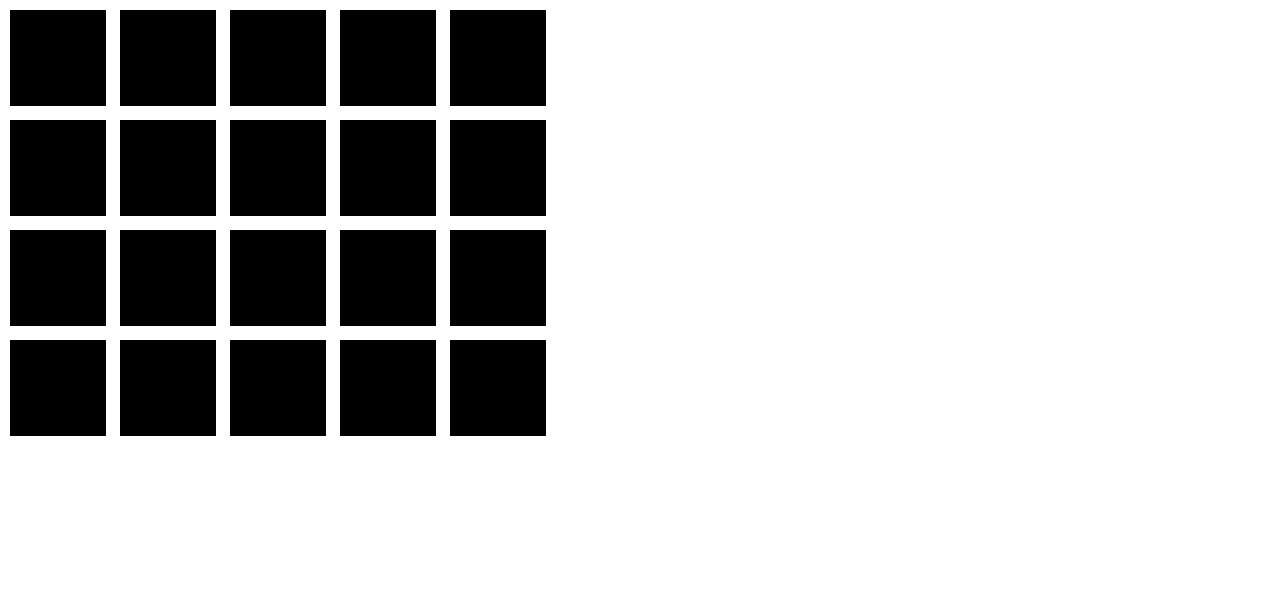
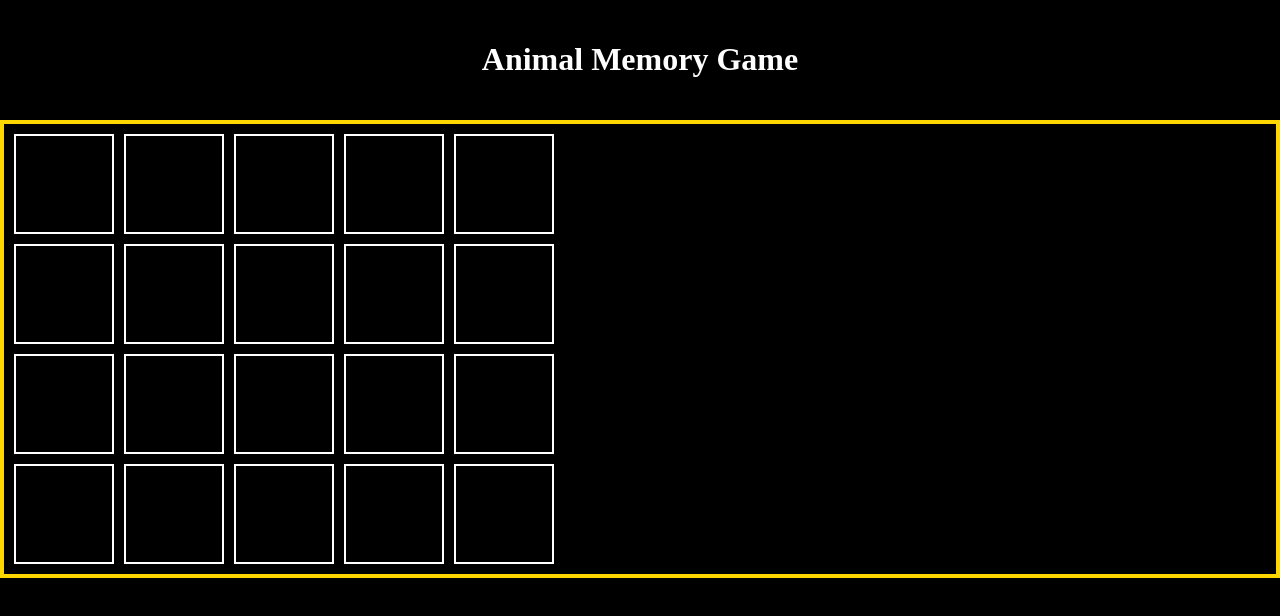
Before and after one commit to anneirenaweitzel/faafo, a plain HTML site: page game-memory-animals.html in a window 1280 px wide. Drawn offline with Linux system fonts and the light colour scheme.

Commit message:
Update game-memory-animals.html

```diff
--- a/game-memory-animals.html
+++ b/game-memory-animals.html
@@ -5,10 +5,22 @@
     <meta name="viewport" content="width=device-width, initial-scale=1.0">
     <title>Animal Memory Game</title>
     <style>
+        body {
+            background-color: black;
+            margin: 0;
+            padding: 0;
+        }
+        .header {
+            text-align: center;
+            color: white;
+            padding: 20px 0;
+        }
         .grid-container {
             display: grid;
             grid-template-columns: repeat(5, 100px);
             gap: 10px;
+            border: 4px solid gold;
+            padding: 10px;
         }
         .grid-item {
             position: relative;
@@ -45,6 +57,9 @@
     </style>
 </head>
 <body>
+    <div class="header">
+        <h1>Animal Memory Game</h1>
+    </div>
     <div class="grid-container" id="grid-container">
         <!-- Images will be inserted here by JavaScript -->
     </div>
@@ -94,7 +109,7 @@
             if (!currentTry) {
                 currentTry = imagePath;
                 firstCell = cell;
-            } else {
+            } else if (firstCell !== cell) {
                 if (currentTry === imagePath) {
                     firstCell.classList.add('golden');
                     cell.classList.add('golden');
```
